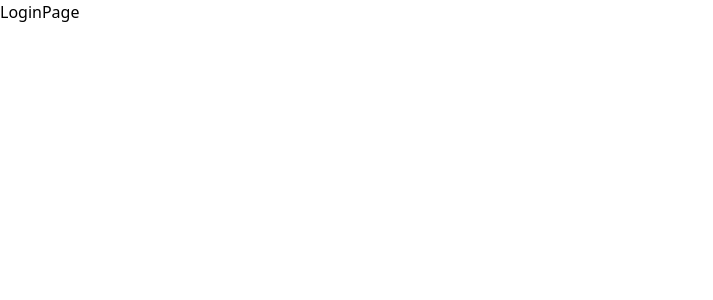
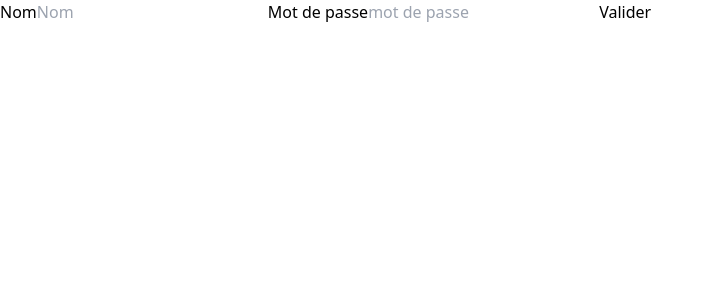
Before and after one commit to OthmaneB-Pro/Form_Challenge, a React (Create React App) app: page / in a window 1280 px wide. Shown: the top 300 px of the page, without its empty margins (0-713 px from the left). Built offline with nearby package versions, Linux system fonts and the light colour scheme.

Commit message:
✨ Login : Introduce static form

```diff
--- a/src/components/pages/login/LoginPage.tsx
+++ b/src/components/pages/login/LoginPage.tsx
@@ -1,7 +1,25 @@
+import { useState } from "react";
+
 export default function LoginPage() {
+  const [user, setUser] = useState({
+    name : "",
+    password : "",
+  })
+
+  const handleChange = (event: React.ChangeEvent<HTMLInputElement>) => {
+
+  }
   return (
     <div>
-      <div className="container">LoginPage</div>
+      <div className="container">
+        <form>
+          <label>Nom</label>
+          <input name="name" value={user.name} onChange={handleChange} placeholder="Nom" />
+          <label>Mot de passe</label>
+          <input name="password" value={user.password} onChange={handleChange} placeholder="mot de passe" />
+          <button>Valider</button>
+        </form>
+      </div>
     </div>
   );
 }
```
